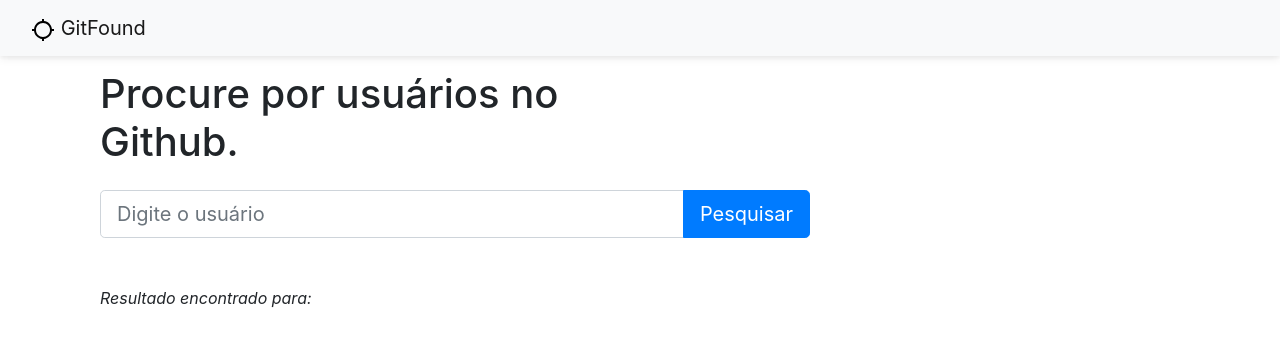
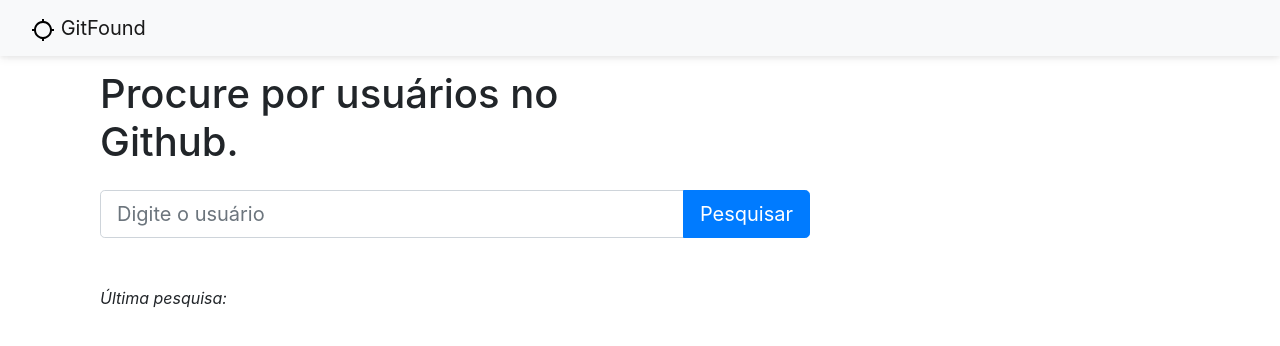
Before and after one commit to simonelopess/challengeCompasso, a React (Create React App) app: page / in a window 1280 px wide. Shown: the top 346 px of the page. Built offline with nearby package versions, Linux system fonts and the light colour scheme.

Commit message:
Adjument: Alteração do label de resultado de pesquisa

```diff
--- a/src/pages/Users/index.jsx
+++ b/src/pages/Users/index.jsx
@@ -82,8 +82,8 @@
           </div>
           <section className="mt-5">
             <p>
-              <em>Resultado encontrado para: </em>
-              <strong> {inputValue}</strong>
+              <em>Última pesquisa: </em>
+              <strong> {user.login}</strong>
             </p>
 
             {user.length !== 0 ? (
```
